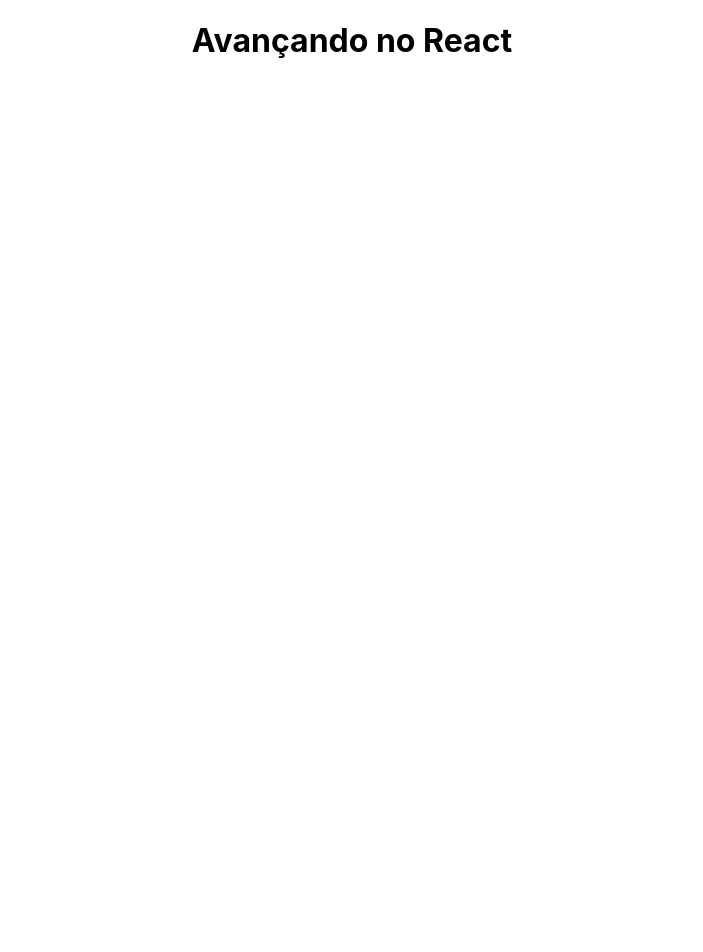
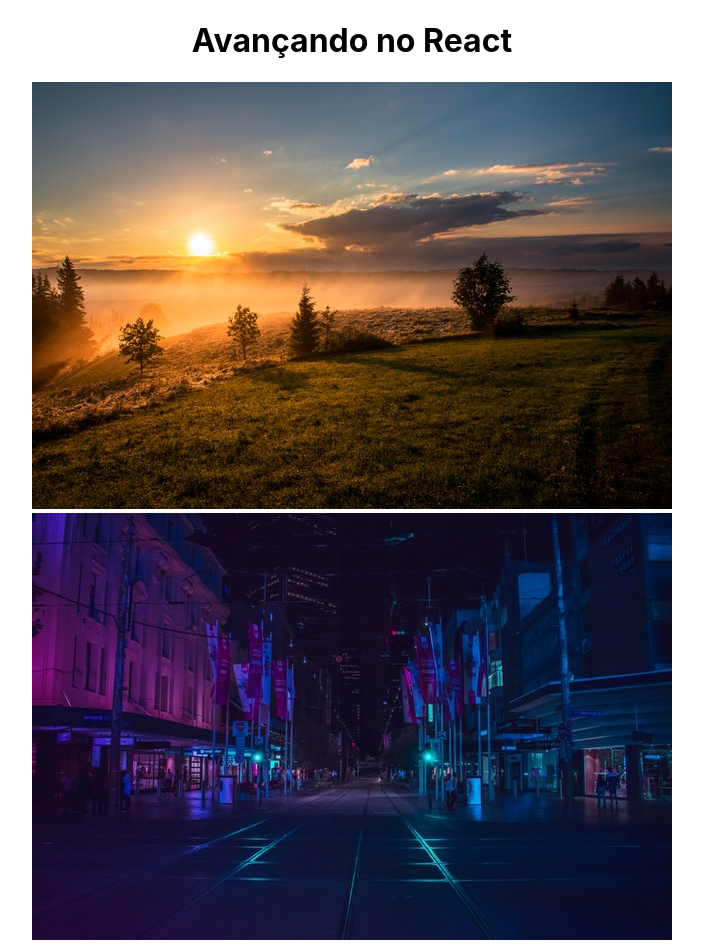
Before and after one commit to fau-33/curso_react_udemy, a React (Create React App) app in the folder 2.fundamentos/2.avancando/secao3/: page / in a window 1280 px wide. Shown: the top 952 px of the page, without its empty margins (288-991 px from the left). Before the commit the page ends 800 px from the top, so only its background shows below. Built offline with nearby package versions, Linux system fonts and the light colour scheme.

Commit message:
Aulas subindo imagens no public e assets

```diff
--- a/2.fundamentos/2.avancando/secao3/src/App.js
+++ b/2.fundamentos/2.avancando/secao3/src/App.js
@@ -1,9 +1,18 @@
 import './App.css';
+import City from './assets/city.jpg';
 
 function App() {
   return (
     <div className="App">
       <h1>Avançando no React</h1>
+      {/** Imagem em Public */}
+      <div>
+        <img src='/img1.jpg' alt='Paisagem'/>
+      </div>
+      {/** Imagem em asset */}
+      <div>
+        <img src={City} alt='Cidade'/>
+      </div>
     </div>
   );
 }
--- a/2.fundamentos/2.avancando/secao3/src/index.css
+++ b/2.fundamentos/2.avancando/secao3/src/index.css
@@ -5,6 +5,7 @@
     sans-serif;
   -webkit-font-smoothing: antialiased;
   -moz-osx-font-smoothing: grayscale;
+  padding-bottom: 500px;
 }
 
 code {
```
Also changed, not shown: 2.fundamentos/2.avancando/secao3/public/img1.jpg (added), 2.fundamentos/2.avancando/secao3/src/assets/city.jpg (added).
